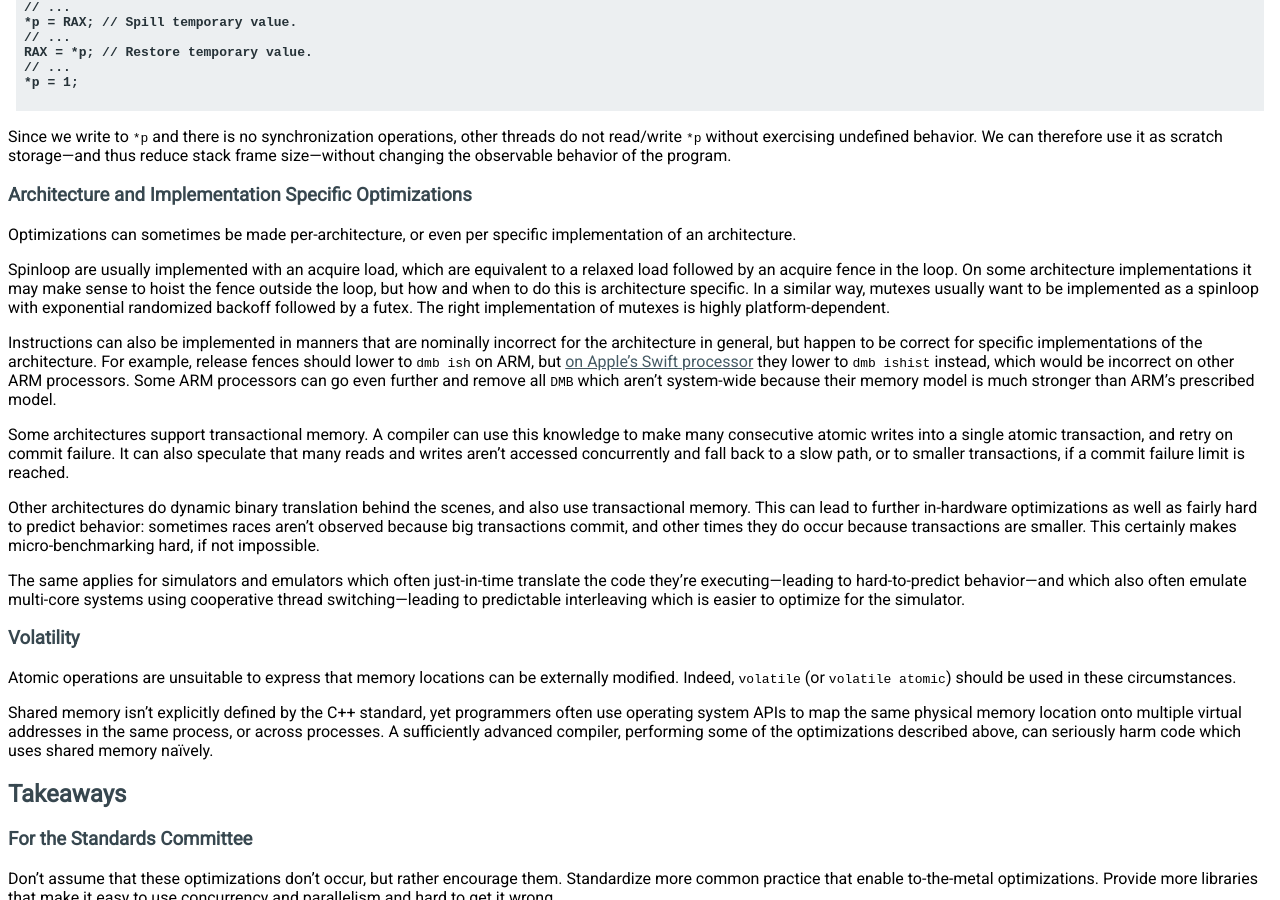
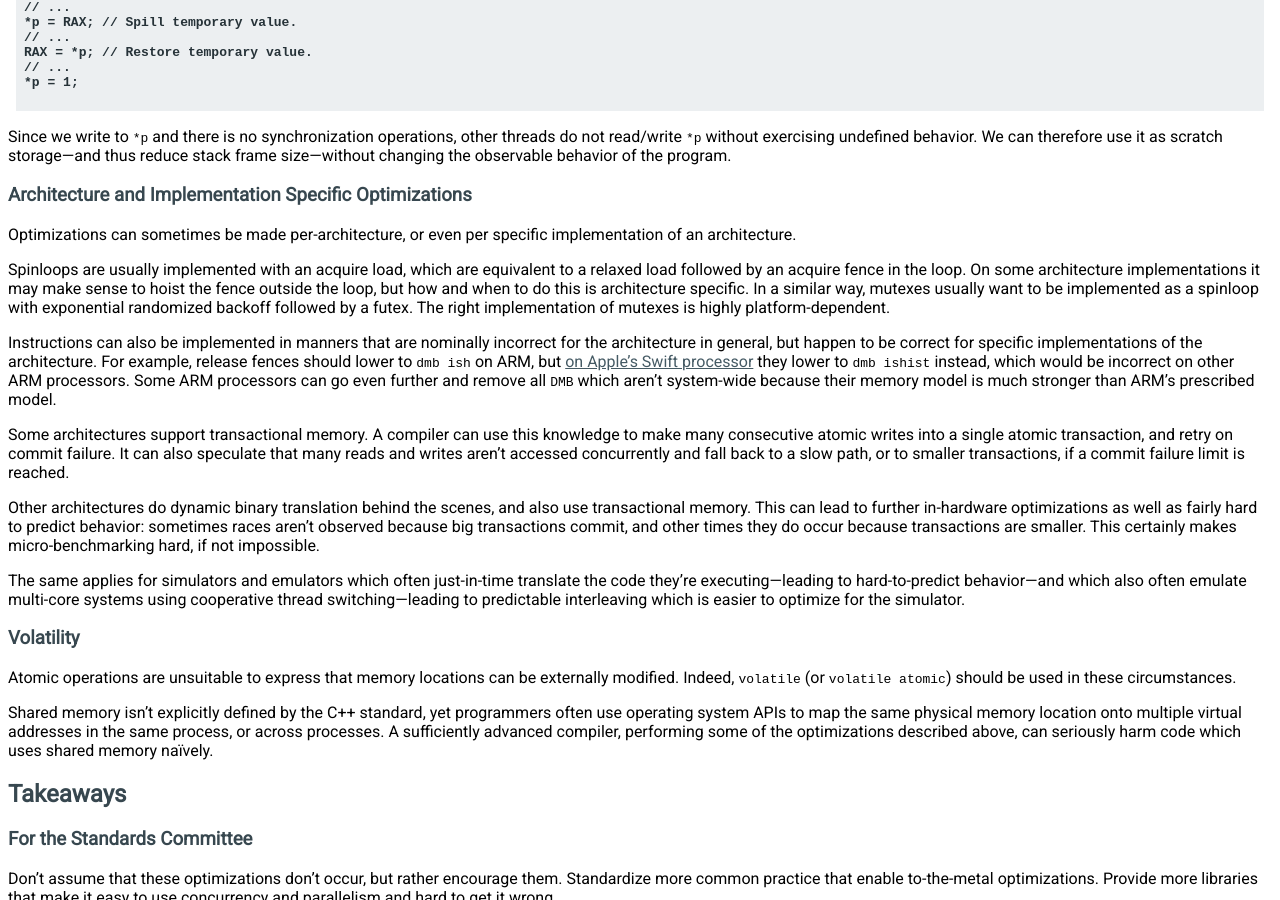
Before and after one commit to jfbastien/papers, a Sphinx documentation site: the page built from source/N4269.rst, in a window 1280 px wide and 900 px high, scrolled down 3694 px. Built offline with Sphinx 7.4.7, drawn with Linux system fonts in a browser that asks for light colours; some of the changed text lies outside the part shown.

Commit message:
Fix a few typos.

```diff
--- a/source/N4269.rst
+++ b/source/N4269.rst
@@ -286,8 +286,8 @@ Architecture and Implementation Specific Optimizations
 Optimizations can sometimes be made per-architecture, or even per specific
 implementation of an architecture.
 
-Spinloop are usually implemented with an acquire load, which are equivalent to a
-relaxed load followed by an acquire fence in the loop. On some architecture
+Spinloops are usually implemented with an acquire load, which are equivalent to
+a relaxed load followed by an acquire fence in the loop. On some architecture
 implementations it may make sense to hoist the fence outside the loop, but how
 and when to do this is architecture specific. In a similar way, mutexes usually
 want to be implemented as a spinloop with exponential randomized backoff
```
Also changed, not shown: other parts of source/N4269.rst (+4 -4 lines).
